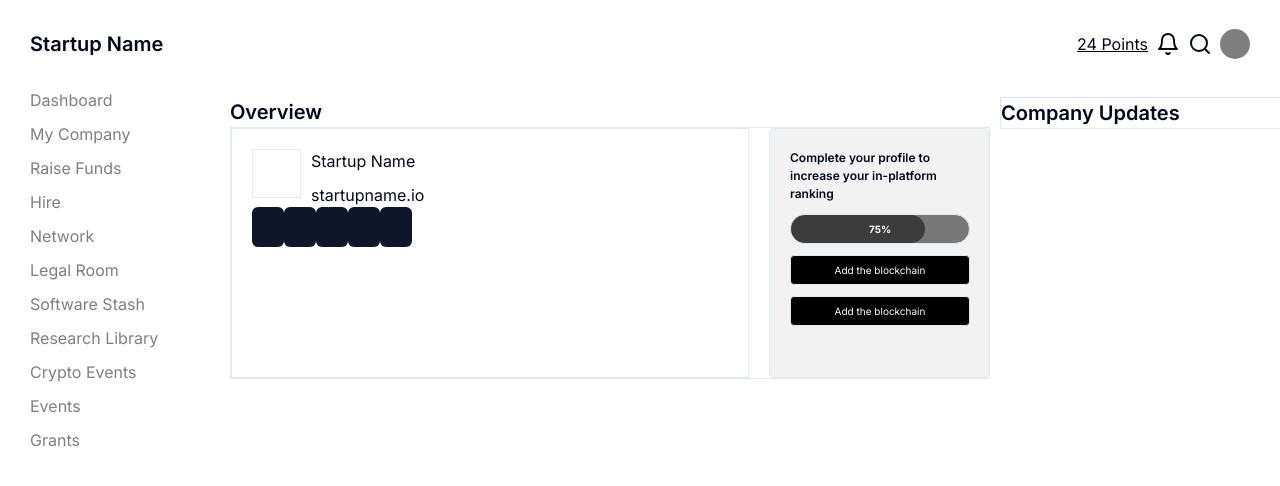
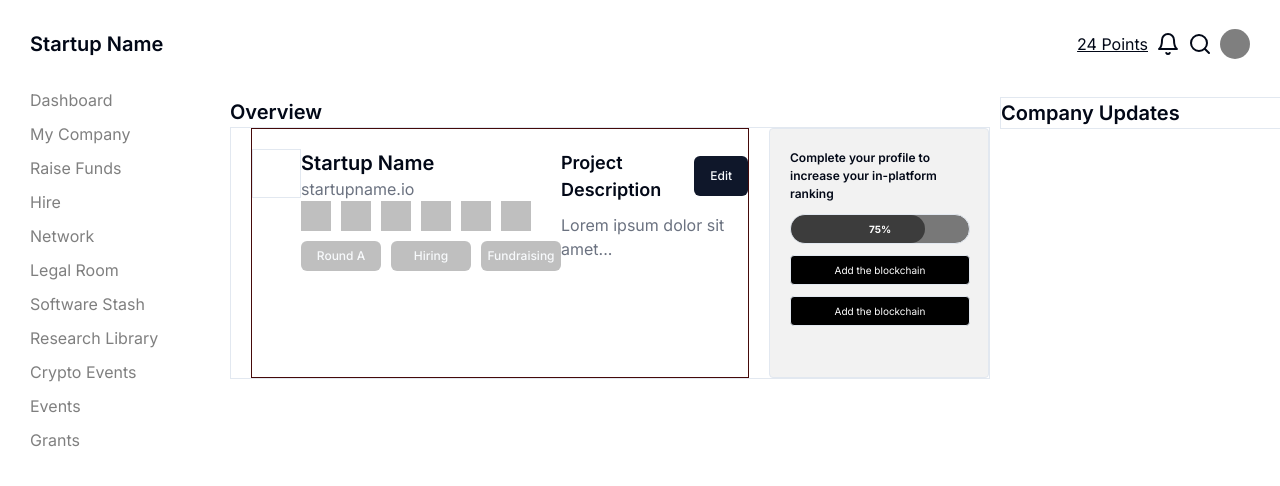
Before and after one commit to ShaikhNabeelShabbir/unbundl-web, a React (Vite) app: page /founder-dashboard in a window 1280 px wide. Both pictures are taken after a click on the button "My Company". Shown: the top 486 px of the page. Built offline with nearby package versions, Linux system fonts and the light colour scheme.

Commit message:
my-company

```diff
--- a/src/pages/startup/my-company.tsx
+++ b/src/pages/startup/my-company.tsx
@@ -1,4 +1,5 @@
 import { Button } from "@/components/ui/button";
+import { Switch } from "@/components/ui/switch";
 import React from "react";
 
 const MyCompany: React.FC = () => {
@@ -10,20 +11,51 @@ const MyCompany: React.FC = () => {
             <div className="Overview w-[760px]  ">
               <p className="font-semibold text-[20px]">Overview</p>
               <div className="flex flex-row border w-[760px]">
-                <div className="border w-[520px] h-[250px] mr-[20px] flex flex-col">
-                  <div className="flex flex-row mt-[20px] ml-[20px]">
-                    <div className="w-[49px] h-[49px] border"></div>
-                    <div className="ml-[10px]">
-                      <p> Startup Name</p>
-                      <p className="mt-[10px]"> startupname.io </p>
+                <div className="border border-red-950 w-[520px] h-[250px] mr-[20px] ml-[20px] flex flex-col p-0">
+                  <div className="flex flex-row mt-[20px] justify-between p-0">
+                    <div className="flex flex-row">
+                      <div className="w-[49px] h-[49px] border"></div>
+                      <div className="flex flex-col justify-between">
+                        <div>
+                          <p className="text-lg font-semibold">Startup Name</p>
+                          <p className="text-gray-500">startupname.io</p>
+                        </div>
+                        <div className="flex flex-col">
+                          <div className="flex flex-row space-x-[10px]">
+                            <div className="w-[30px] h-[30px] bg-black/25"></div>
+                            <div className="w-[30px] h-[30px] bg-black/25"></div>
+                            <div className="w-[30px] h-[30px] bg-black/25"></div>
+                            <div className="w-[30px] h-[30px] bg-black/25"></div>
+                            <div className="w-[30px] h-[30px] bg-black/25"></div>
+                            <div className="w-[30px] h-[30px] bg-black/25"></div>
+                          </div>
+                          <div className="flex space-x-[10px] mt-[10px]">
+                            <Button className="bg-black/25 w-[80px] h-[30px]">
+                              Round A
+                            </Button>
+                            <Button className="bg-black/25 w-[80px] h-[30px]">
+                              Hiring
+                            </Button>
+                            <Button className="bg-black/25 w-[80px] h-[30px]">
+                              Fundraising
+                            </Button>
+                          </div>
+                        </div>
+                      </div>
                     </div>
-                  </div>
-                  <div className="ml-[20px]">
-                    <Button></Button>
-                    <Button></Button>
-                    <Button></Button>
-                    <Button></Button>
-                    <Button></Button>
+
+                    {/* Right Section */}
+                    <div className="">
+                      <div className="flex items-center">
+                        <div className="text-[18px] font-semibold ">
+                          Project Description
+                        </div>
+                        <Button className="ml-[10px]">Edit</Button>
+                      </div>
+                      <p className="text-gray-500 mt-[10px]">
+                        Lorem ipsum dolor sit amet...
+                      </p>
+                    </div>
                   </div>
                 </div>
                 <div className=" w-[220px] h-[250px] border bg-black/5 rounded-[4px]">
```
